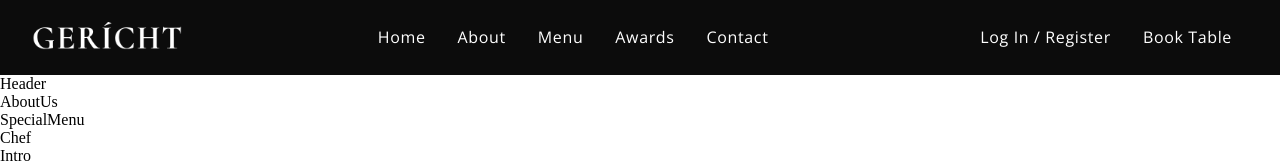
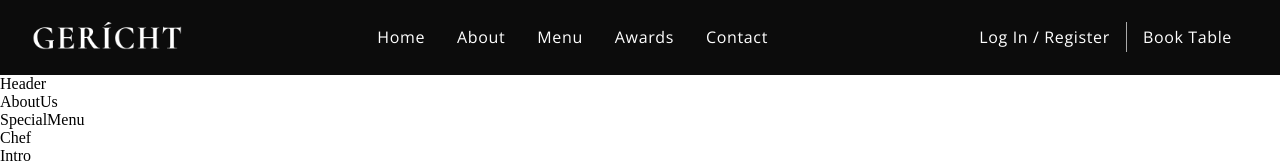
Before and after one commit to TriMPham98/fine-dining-restaurant-landing-page, a React (Create React App) app: page / in a window 1280 px wide. Shown: the top 163 px of the page. Built offline with nearby package versions, Linux system fonts and the light colour scheme; a web font is replaced by a local one.

Commit message:
Add gray vertical divider

```diff
--- a/src/components/Navbar/Navbar.css
+++ b/src/components/Navbar/Navbar.css
@@ -49,5 +49,11 @@
 }
 
 .app__navbar-login a:hover {
-    border-bottom: 1px solid var(--color-golden);
+  border-bottom: 1px solid var(--color-golden);
 }
+
+.app__navbar-login div {
+  width: 1px;
+  height: 30px;
+  background: var(--color-grey);
+}
--- a/src/components/Navbar/Navbar.jsx
+++ b/src/components/Navbar/Navbar.jsx
@@ -32,7 +32,10 @@ const Navbar = () => (
       <a href="#login" className="p__opensans">
         Log In / Register
       </a>
-      <a href="/" className="p__opensans">Book Table</a>
+      <div></div>
+      <a href="/" className="p__opensans">
+        Book Table
+      </a>
     </div>
   </nav>
 );
```
